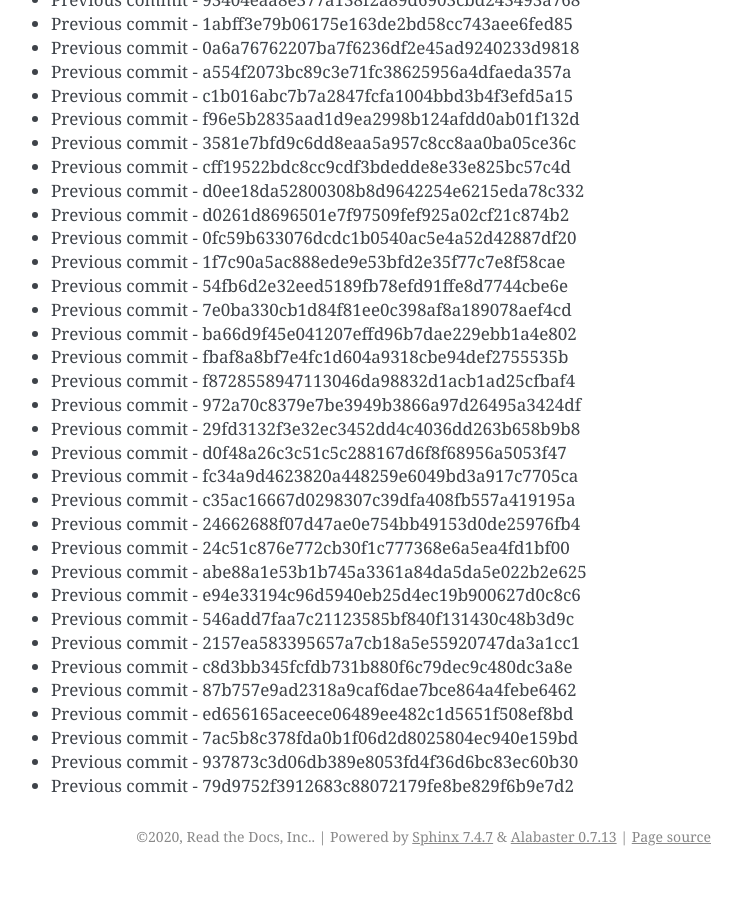
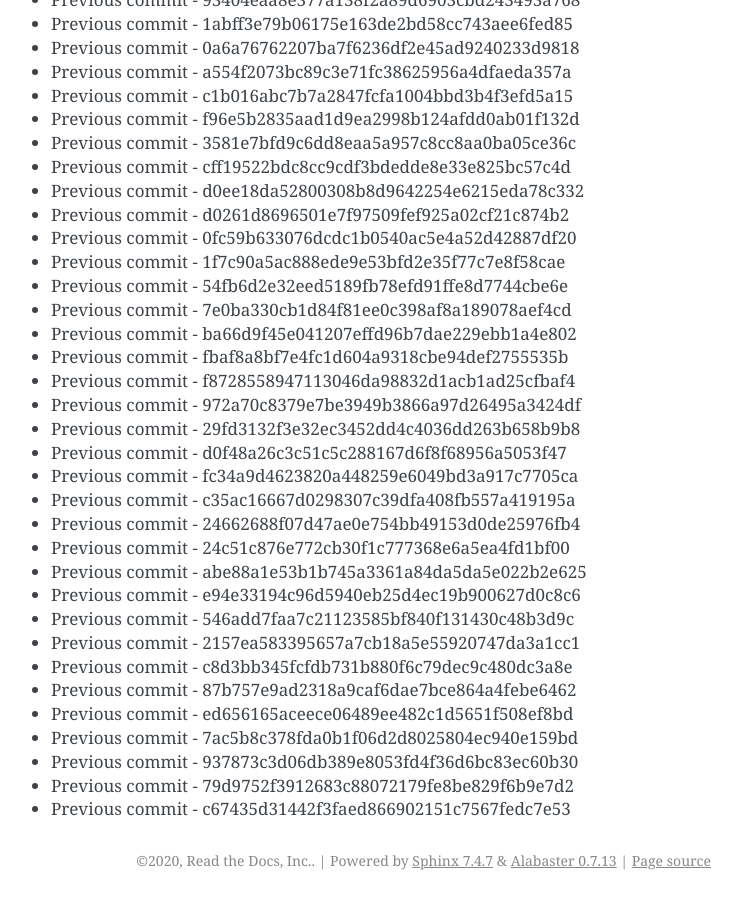
Before and after one commit to readthedocs/rtd-git-stresstest, a Sphinx documentation site: the page built from docs/updates.rst, in a window 1280 px wide and 900 px high, scrolled down 70380 px. Shown: the whole window, without its empty margins (399-1141 px from the left). Built offline with Sphinx 7.4.7, drawn with Linux system fonts in a browser that asks for light colours; before the commit the page ends 71256 px from its top, so only the background shows below that.

Commit message:
Generating commit from previous: c67435d31442f3faed866902151c7567fedc7e53

```diff
--- a/docs/updates.rst
+++ b/docs/updates.rst
@@ -2989,3 +2989,4 @@ It can be tested for any performance characteristics.
 * Previous commit - 7ac5b8c378fda0b1f06d2d8025804ec940e159bd
 * Previous commit - 937873c3d06db389e8053fd4f36d6bc83ec60b30
 * Previous commit - 79d9752f3912683c88072179fe8be829f6b9e7d2
+* Previous commit - c67435d31442f3faed866902151c7567fedc7e53
```
